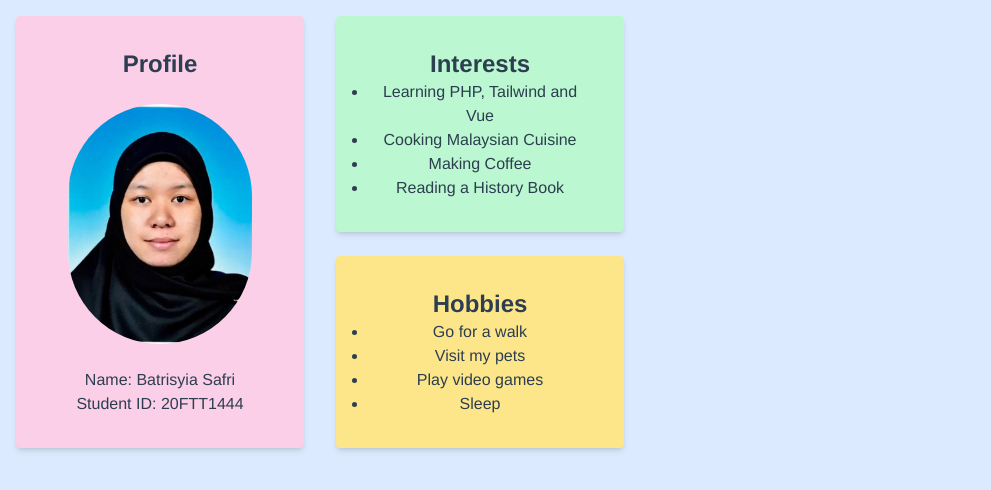
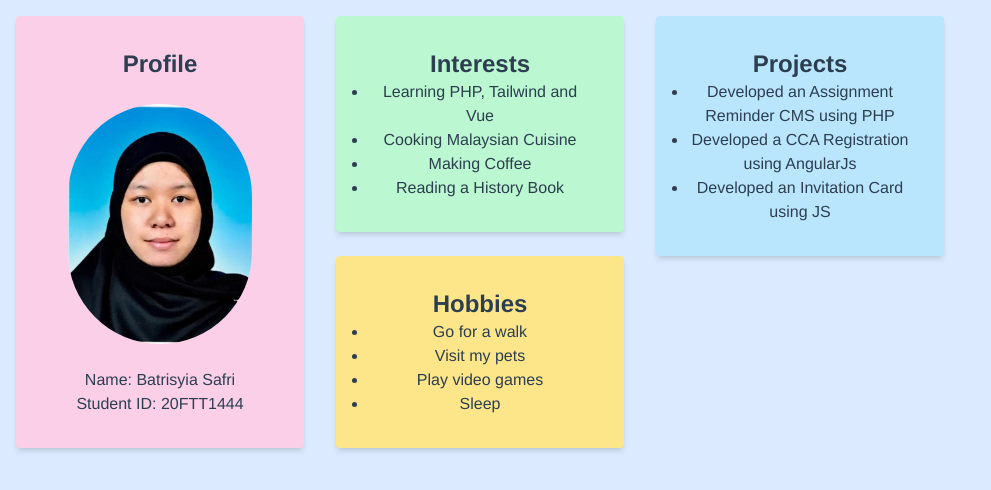
Before and after one commit to batrisyiasafri/20ftt1444-as3, a Vue app: page / in a window 1280 px wide. Shown: the top 490 px of the page, without its empty margins (0-991 px from the left). Built offline with nearby package versions, Linux system fonts and the light colour scheme.

Commit message:
Added a Project Card

```diff
--- a/src/App.vue
+++ b/src/App.vue
@@ -45,6 +45,18 @@ import HelloWorld from './components/HelloWorld.vue'
           </div>
     </div>
 
+       <div class="w-full p-4 lg:w-80">
+        <div class="p-8 bg-sky-200 rounded shadow-md">
+            <h2 class="text-2xl font-bold">Projects</h2>
+            <ul class="list-disc">
+            <li class="text-grey-200">Developed an Assignment Reminder CMS using PHP</li>
+            <li class="text-grey-200">Developed a CCA Registration using AngularJs</li>
+            <li class="text-grey-200">Developed an Invitation Card using JS </li>
+            </ul>
+        </div>
+      </div>
+
+
 </div>
 
 
```
